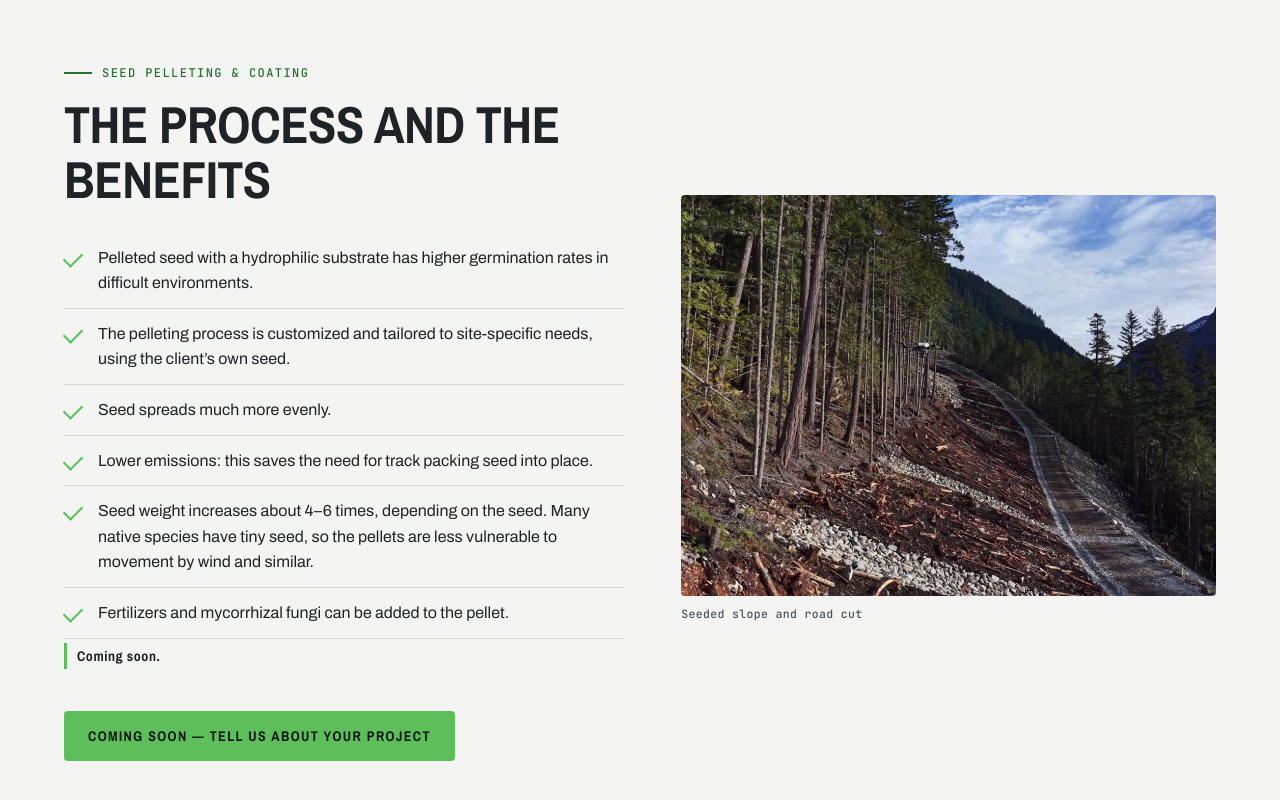
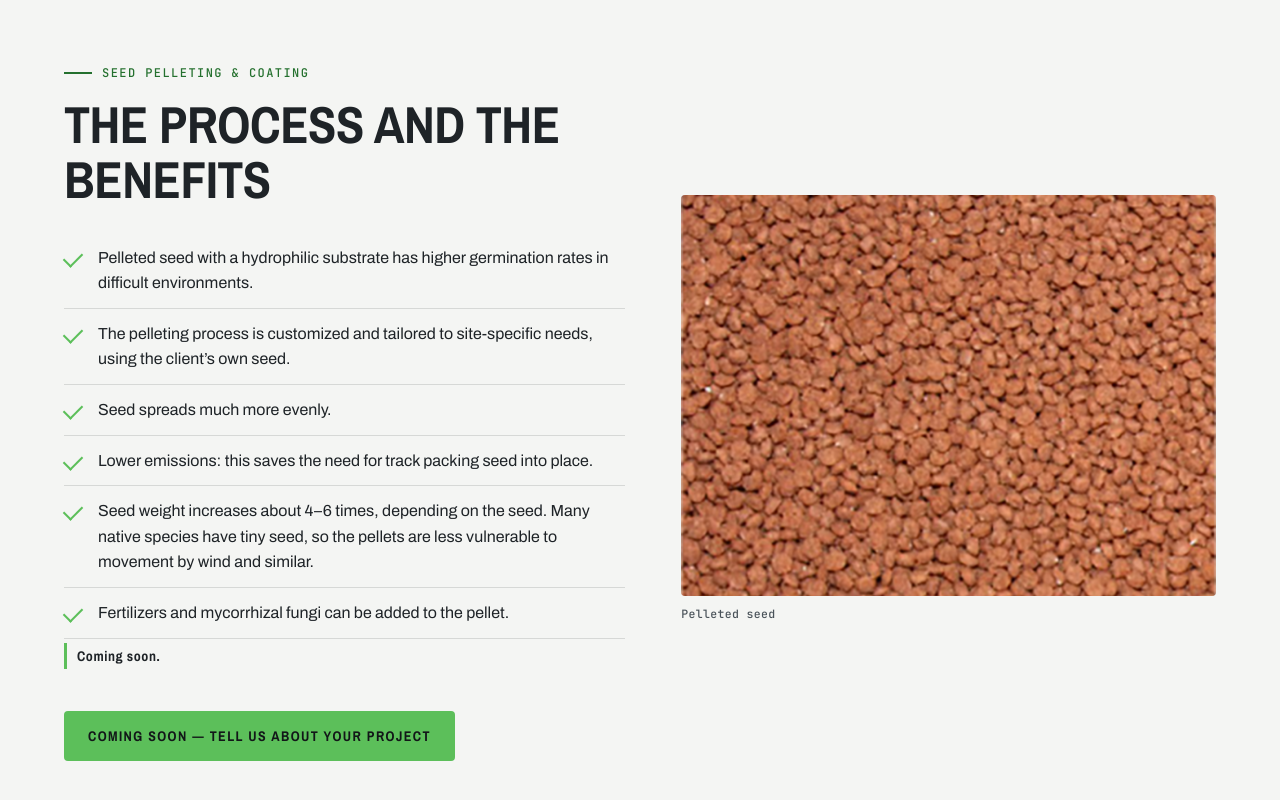
Before and after one commit to daryl-droid/ecodrone-site-preview, a plain HTML site: page seed-coating.html in a window 1280 px wide. Shown: the part 702-1502 px from the top of the page. Drawn offline with nearby package versions, Linux system fonts and the light colour scheme.

Commit message:
Add the WWD pelleted-seed still to the seed pelleting page.
Reuse the coated-seed photograph from the live WWD ecology section (eav-scel) and keep Daryl's existing wording. No pelleting-process video was present on the live site.

```diff
--- a/seed-coating.html
+++ b/seed-coating.html
@@ -41,7 +41,7 @@
       <p class="soon"><b>Coming soon.</b></p>
       <div class="btns"><a class="btn btn-seed" href="contact.html">Coming soon &mdash; tell us about your project</a></div>
     </div>
-    <figure><div class="fig ar-43"><img src="img/seeding-10.jpg" alt="Drone flying over a cleared slope beside a gravel road" loading="lazy"></div><figcaption>Seeded slope and road cut</figcaption></figure>
+    <figure><div class="fig ar-43"><img src="img/pelleted-seed.png" alt="Close-up of pelleted seed" loading="lazy" style="object-position:center 30%"></div><figcaption>Pelleted seed</figcaption></figure>
   </div>
 </section>
 <section class="sec-mist">
```
Also changed, not shown: img/pelleted-seed.png (added), 1 other file.
